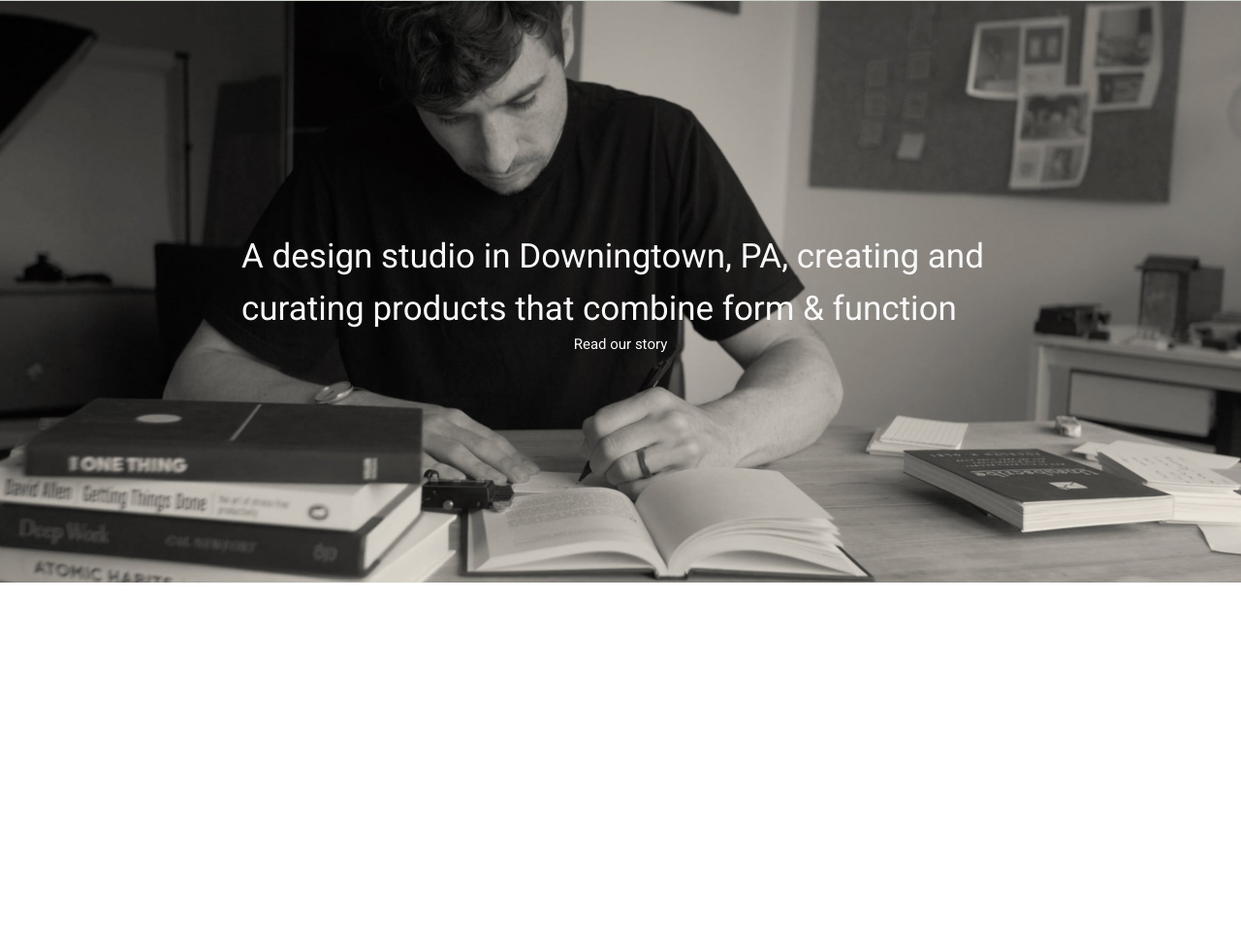
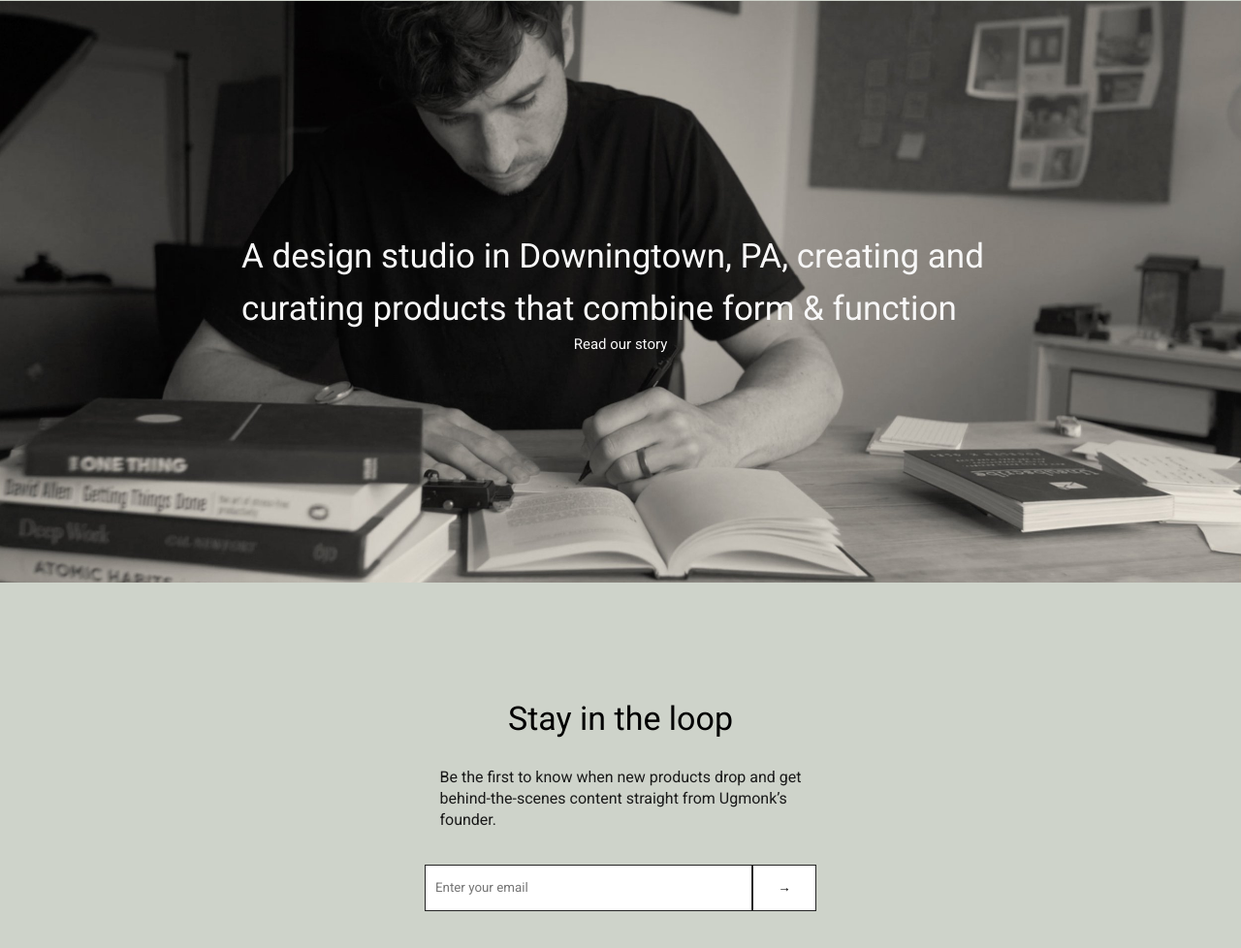
Before and after one commit to Ivan787-lab/ugmonk, a website: page app/index.html in a window 1280 px wide. Shown: the part 6730-7708 px from the top of the page at 97% size. Before the commit the page ends 7331 px from the top, so only its background shows below. Drawn offline with Linux system fonts and the light colour scheme; files whose address does not match are found by name.

Commit message:
stay in loop block completed

```diff
--- a/app/css/style.scss
+++ b/app/css/style.scss
@@ -474,5 +474,57 @@ body {
                 }
             }
         }
+        .main__stay-in-loop {
+            display: flex;
+            flex-direction: column;
+            background: #CED3CA;
+            justify-content: center;
+            align-items: center;
+            width: 100%;
+            height: 443px;
+
+            .stay-in-loop__h2 {
+                font-size: 34px;
+                font-weight: 400;
+                margin: 15px 0;
+            }
+
+            .stay-in-loop__p {
+                font-size: 16px;
+                line-height: 22px;
+                color: $black;
+                width: 373px;
+                margin: 15px 0;
+            }
+            .stay-in-loop__form {
+                display: flex;
+                margin-top: 20px;
+            }
+            .stay-in-loop__input {
+                background: #FFFFFF;
+                border: 1px solid #242424;
+                box-sizing: border-box;
+                width: 338px;
+                height: 48px;
+                display: flex;
+                align-items: center;
+                outline: none;
+                padding: 0 10px;
+            }
+
+            .stay-in-loop__button {
+                background: #FFFFFF;
+                border: 1px solid #242424;
+                box-sizing: border-box;
+                width: 66px;
+                height: 48px;
+                display: flex;
+                align-items: center;
+                justify-content: center;
+                outline: none;
+                padding: 0 10px;
+                cursor: pointer;
+            }
+        }
     }
 }
--- a/app/index.html
+++ b/app/index.html
@@ -108,7 +108,14 @@
             <p class="our-story__p">A design studio in Downingtown, PA, creating and curating products that combine form & function</p>
             <a href="javascript:void(0)" class="our-story__link">Read our story </a>
         </div>
-        <div class="main__stay-in-loop"></div>
+        <div role="banner" class="main__stay-in-loop">
+            <h2 class="stay-in-loop__h2">Stay in the loop</h2>
+            <p class="stay-in-loop__p">Be the first to know when new products drop and get behind-the-scenes content straight from Ugmonk’s founder.</p>
+            <form class="stay-in-loop__form" action="javascript:void(0)" >
+                <input placeholder="Enter your email" class="stay-in-loop__input" type="text">
+                <button class="stay-in-loop__button">→</button>
+            </form>
+        </div>
     </main>
     <script src="js/script.js"></script>
 </body>
```
Also changed, not shown: app/css/style.css.
